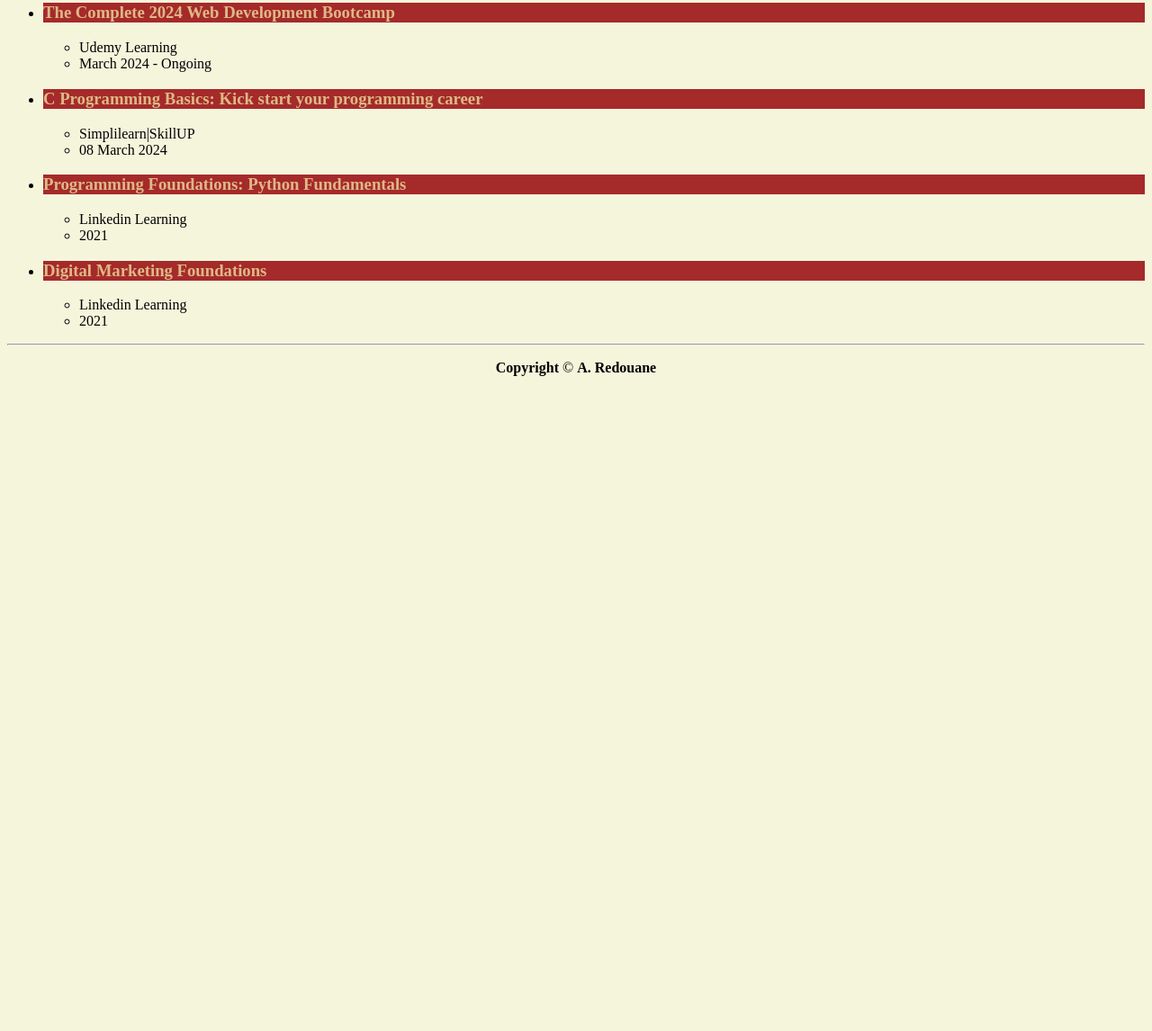
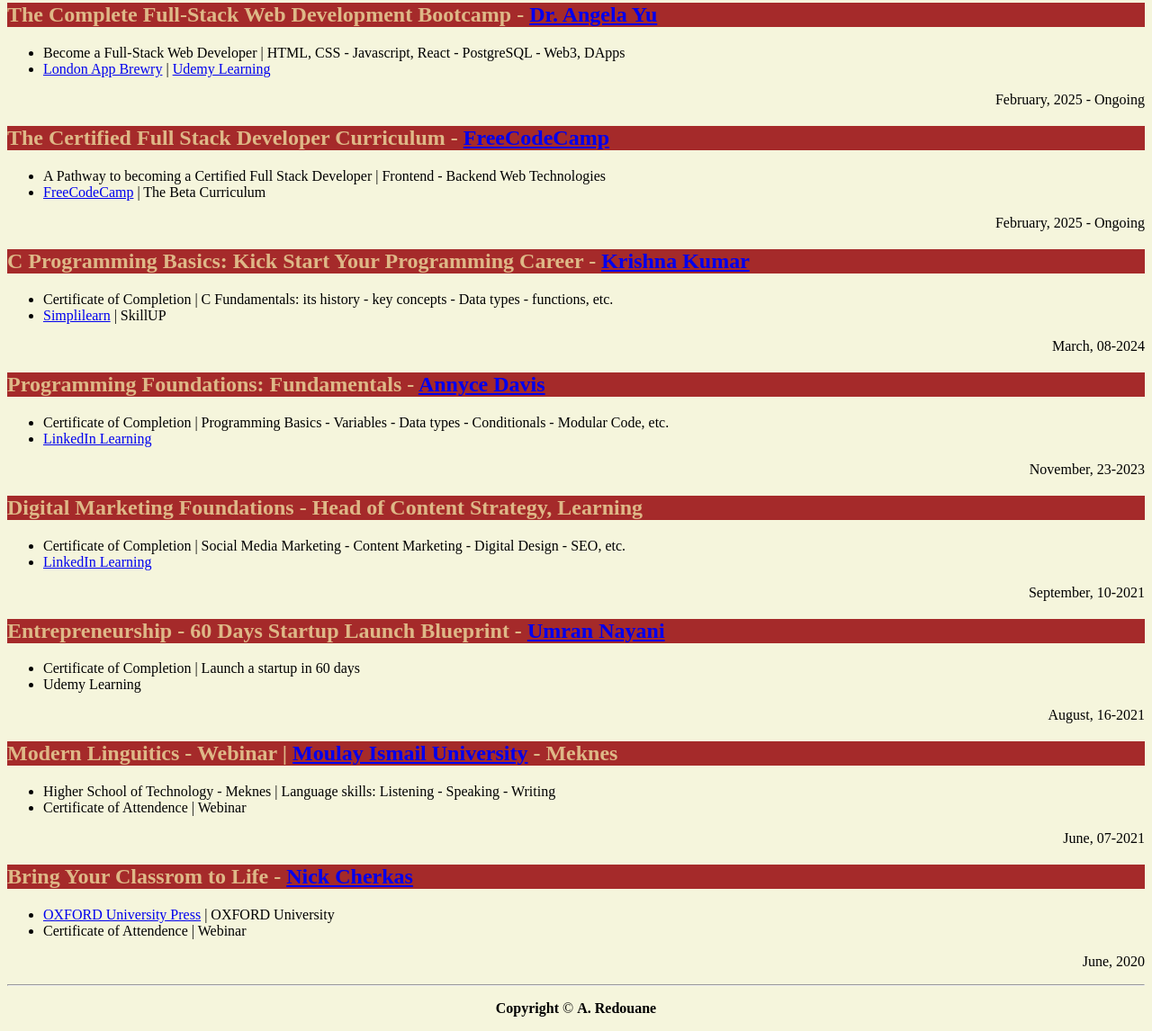
Before and after one commit to gitred26/html-redone-portfolio, a plain HTML site: page public/certifications.html in a window 1280 px wide. Shown: the part 63-1209 px from the top of the page at 90% size. Before the commit the page ends 800 px from the top, so only its background shows below. Drawn offline with Linux system fonts and the light colour scheme.

Commit message:
Update certifications.html

```diff
--- a/public/certifications.html
+++ b/public/certifications.html
@@ -6,51 +6,92 @@
         body {background-color: beige;}
         h1, footer {text-align: center;}
         h1 {color: brown;}
+        .date {text-align: right;}
         .head-2 {
             color: burlywood;
             background-color: brown;
         }
     </style>
 </head>
+
 <body>
     <header>
-    <h1>CERTIFICATIONS</h1>
+        <h1>CERTIFICATIONS</h1>
     </header>
-    <main>
+
+    <sectiom>
+        <h2 class="head-2">The Complete Full-Stack Web Development Bootcamp - <a href="https://www.udemy.com/course/the-complete-web-development-bootcamp/#instructor-1" target="_blank">Dr. Angela Yu</a></h2>
         <ul>
-            <li><h3 class="head-2">The Complete 2024 Web Development Bootcamp</h3>
-                <ul>
-                    <li>Udemy Learning</li>
-                    <li>March 2024 - Ongoing</li>
-                </ul>
-            </li>
+            <li>Become a Full-Stack Web Developer | HTML, CSS - Javascript, React - PostgreSQL - Web3, DApps</li>
+            <li><a href="https://www.appbrewery.com/" target="_blank">London App Brewry</a> | <a href="https://www.udemy.com/course/the-complete-web-development-bootcamp/" terget="_blank">Udemy Learning</a></li>
         </ul>
+        <p class="date">February, 2025 - Ongoing</p>
+    </sectiom>
+
+    <section>
+        <h2 class="head-2">The Certified Full Stack Developer Curriculum - <a href="https://www.freecodecamp.org/learn/full-stack-developer/" target="_blank">FreeCodeCamp</a></h2>
         <ul>
-            <li><h3 class="head-2">C Programming Basics: Kick start your programming career</h3>
-                <ul>
-                    <li>Simplilearn|SkillUP</li>
-                    <li>08 March 2024</li>
-                </ul>
-            </li>
+            <li>A Pathway to becoming a Certified Full Stack Developer | Frontend - Backend Web Technologies</li>
+            <li><a href="https://www.freecodecamp.org/learn/full-stack-developer/" target="_blank">FreeCodeCamp</a> | The Beta Curriculum</li>
         </ul>
+        <p class="date">February, 2025 - Ongoing</p>
+    </section>
+
+    <section>
+        <h2 class="head-2">C Programming Basics: Kick Start Your Programming Career - <a href="https://www.linkedin.com/in/tukrishna" target="_blank">Krishna Kumar</a></h2>
         <ul>
-            <li><h3 class="head-2">Programming Foundations: Python Fundamentals</h3>
-                <ul>
-                    <li>Linkedin Learning</li>
-                    <li>2021</li>
-                </ul>
-            </li>
+            <li>Certificate of Completion | C Fundamentals: its history - key concepts - Data types - functions, etc.</li>
+            <li><a href="https://www.simplilearn.com/free-c-course-skillup" target="_blank">Simplilearn</a> | SkillUP</li>
         </ul>
+        <p class="date">March, 08-2024</p>
+    </section>
+
+    <section>
+        <h2 class="head-2">Programming Foundations: Fundamentals - <a href="https://www.linkedin.com/in/annycedavis" target="_blank">Annyce Davis</a></h2>
         <ul>
-            <li><h3 class="head-2">Digital Marketing Foundations</h3>
-                <ul>
-                    <li>Linkedin Learning</li>
-                    <li>2021</li>
-                </ul>
-            </li>
+            <li>Certificate of Completion | Programming Basics - Variables - Data types - Conditionals - Modular Code, etc.</li>
+            <li><a href="https://www.linkedin.com/learning/" target="_blank">LinkedIn Learning</a></li>
         </ul>
-    </main>
+        <p class="date">November, 23-2023</p>
+    </section>
+
+    <section>
+        <h2 class="head-2">Digital Marketing Foundations - Head of Content Strategy, Learning</h2>
+        <ul>
+            <li>Certificate of Completion | Social Media Marketing - Content Marketing - Digital Design - SEO, etc.</li>
+            <li><a href="https://www.linkedin.com/learning/" target="_blank">LinkedIn Learning</a></li>
+        </ul>
+        <p class="date">September, 10-2021</p>
+    </section>
+
+    <section>
+        <h2 class="head-2">Entrepreneurship - 60 Days Startup Launch Blueprint - <a href="https://www.udemy.com/course/60-day-startup/" target="_blank">Umran Nayani</a></h2>
+        <ul>
+            <li>Certificate of Completion | Launch a startup in 60 days</li>
+            <li>Udemy Learning</li>
+        </ul>
+        <p class="date">August, 16-2021</p>
+    </section>
+
+    <section>
+        <h2 class="head-2">Modern Linguitics - Webinar | <a href="https://www.umi.ac.ma/" target="_blank">Moulay Ismail University</a> - Meknes</h2>
+        <ul>
+            <li>Higher School of Technology - Meknes | Language skills: Listening - Speaking - Writing</li>
+            <li>Certificate of Attendence | Webinar</li>
+        </ul>
+        <p class="date">June, 07-2021</p>
+    </section>
+
+    <section>
+        <h2 class="head-2">Bring Your Classrom to Life - <a href="https://ma.linkedin.com/in/nickcherkas" target="_blank">Nick Cherkas</a></h2>
+        <ul>
+            <li><a href="https://corp.oup.com/" target="_blank">OXFORD University Press</a> | OXFORD University</li>
+            <li>Certificate of Attendence | Webinar</li>
+        </ul>
+        <p class="date">June, 2020</p>
+    </section>
     <hr>
+
     <footer>
         <p><strong>Copyright</strong> © <strong>A. Redouane</strong></p>
     </footer>
```
